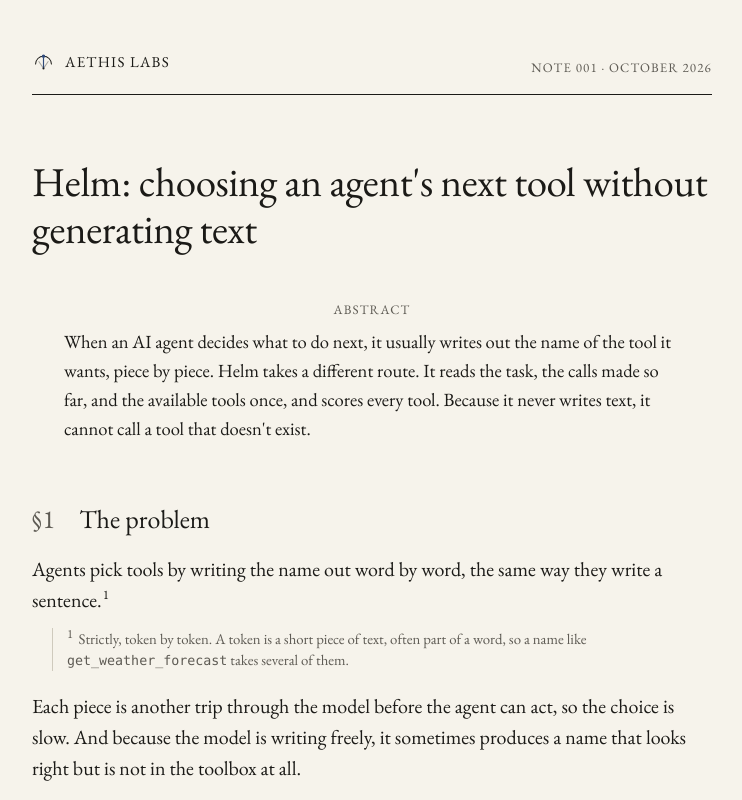
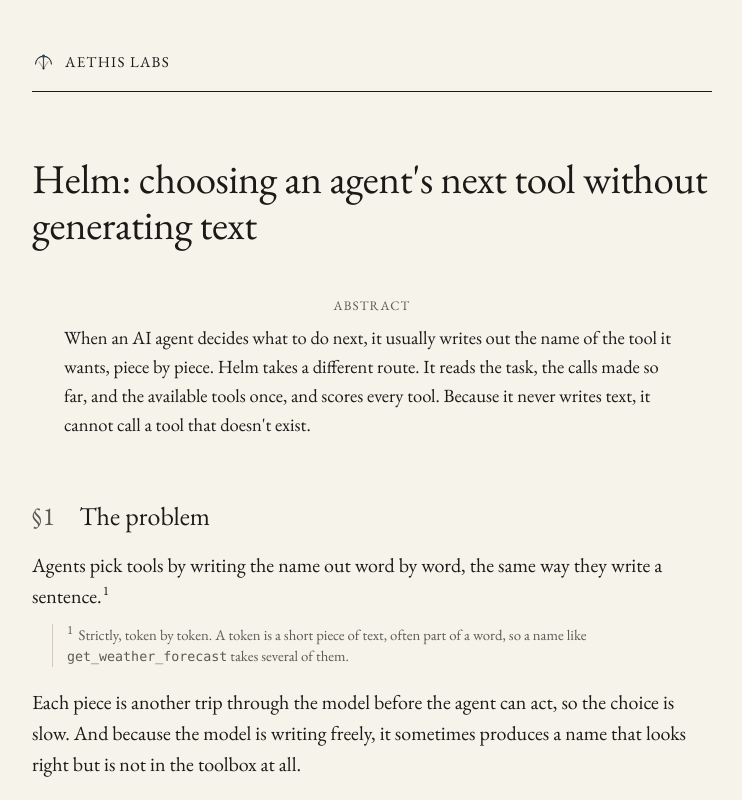
Before and after one commit to YashDThapliyal/aethislabs-site, a plain HTML site: page public/index.html in a window 1280 px wide. Shown: the top 800 px of the page, without its empty margins (268-1010 px from the left). Drawn offline with nearby package versions, Linux system fonts and the light colour scheme.

Commit message:
chore: remove the dateline from the masthead
Co-Authored-By: Claude Opus 5.5 <noreply@anthropic.com>

```diff
--- a/public/index.html
+++ b/public/index.html
@@ -26,7 +26,6 @@
         </svg>
         <span class="sc">Aethis Labs</span>
       </a>
-      <p class="dateline sc">Note 001 &middot; October 2026</p>
     </header>
 
     <article>
--- a/public/styles.css
+++ b/public/styles.css
@@ -54,7 +54,6 @@ article, .masthead, .colophon { max-width: var(--col); }
 }
 .brand { display: inline-flex; align-items: center; gap: 0.5rem; text-decoration: none; font-size: 1.05rem; }
 .logo { width: 1.15rem; height: 1.15rem; color: var(--ink); align-self: center; }
-.dateline { margin: 0; color: var(--gray); font-size: 0.95rem; }
 
 /* Title and abstract */
 h1 {
```
